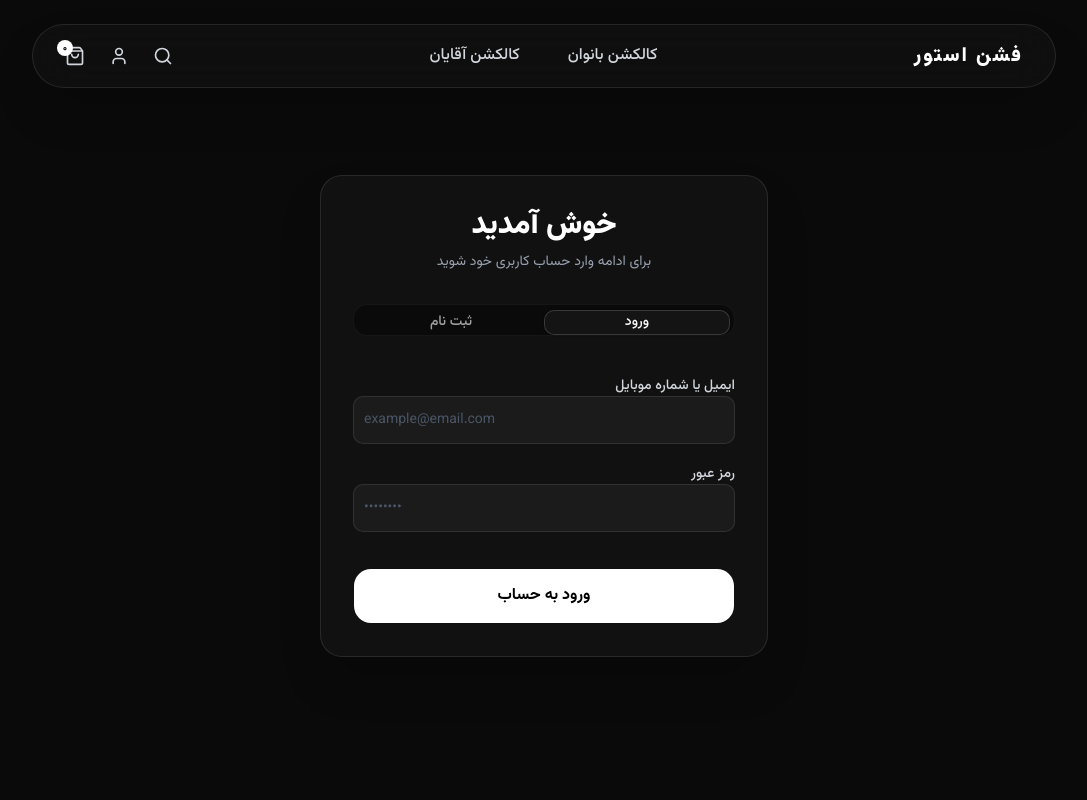
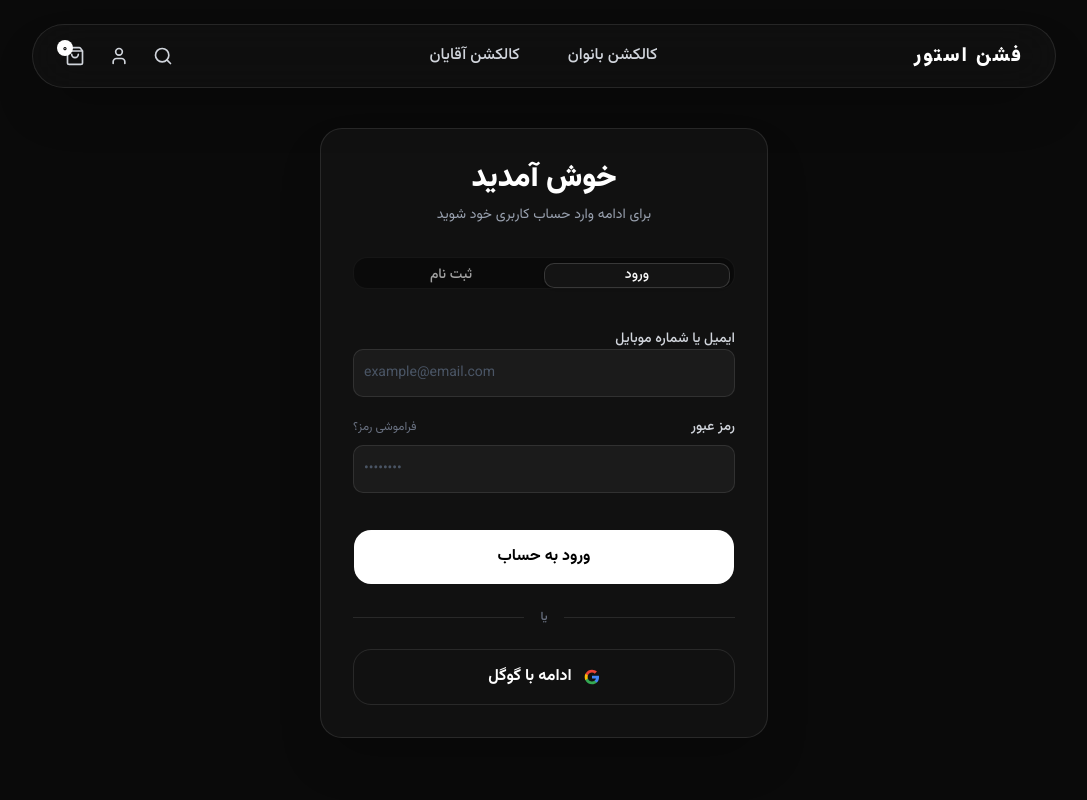
Before and after one commit to tinkernie/fashion-store, a Next.js app in the folder frontend/: page /auth in a window 1280 px wide. Shown: the top 800 px of the page, without its empty margins (96-1183 px from the left). Built offline with nearby package versions, Linux system fonts and the light colour scheme.

Commit message:
feat: integrate google oauth mock button and UI divider into auth flow

```diff
--- a/frontend/src/app/auth/page.tsx
+++ b/frontend/src/app/auth/page.tsx
@@ -31,22 +31,23 @@ const registerSchema = z.object({
   password: z.string().min(8, "رمز عبور باید حداقل ۸ کاراکتر باشد"),
 });
 
+const forgotPasswordSchema = z.object({
+  identifier: identifierValidator,
+});
+
 type LoginForm = z.infer<typeof loginSchema>;
 type RegisterForm = z.infer<typeof registerSchema>;
+type ForgotPasswordForm = z.infer<typeof forgotPasswordSchema>;
 
 export default function AuthPage() {
   const router = useRouter();
   const [isLoading, setIsLoading] = useState(false);
+  const [view, setView] = useState<"auth" | "forgotPassword">("auth");
 
-  // Login Form Hook
-  const { register: registerLogin, handleSubmit: handleLoginSubmit, formState: { errors: loginErrors } } = useForm<LoginForm>({
-    resolver: zodResolver(loginSchema),
-  });
-
-  // Register Form Hook
-  const { register: registerSignup, handleSubmit: handleRegisterSubmit, formState: { errors: registerErrors } } = useForm<RegisterForm>({
-    resolver: zodResolver(registerSchema),
-  });
+  // Form Hooks
+  const { register: registerLogin, handleSubmit: handleLoginSubmit, formState: { errors: loginErrors } } = useForm<LoginForm>({ resolver: zodResolver(loginSchema) });
+  const { register: registerSignup, handleSubmit: handleRegisterSubmit, formState: { errors: registerErrors } } = useForm<RegisterForm>({ resolver: zodResolver(registerSchema) });
+  const { register: registerForgot, handleSubmit: handleForgotSubmit, formState: { errors: forgotErrors }, reset: resetForgot } = useForm<ForgotPasswordForm>({ resolver: zodResolver(forgotPasswordSchema) });
 
   const onLogin = (data: LoginForm) => {
     setIsLoading(true);
@@ -66,6 +67,53 @@ export default function AuthPage() {
     }, 1500);
   };
 
+  const onForgotPassword = (data: ForgotPasswordForm) => {
+    setIsLoading(true);
+    setTimeout(() => {
+      setIsLoading(false);
+      toast.success("لینک بازیابی ارسال شد", { description: "لطفاً ایمیل یا پیامک خود را بررسی کنید" });
+      setView("auth");
+      resetForgot();
+    }, 1500);
+  };
+
+  const handleGoogleAuth = () => {
+    setIsLoading(true);
+    setTimeout(() => {
+      setIsLoading(false);
+      toast.success("ورود با گوگل موفقیت‌آمیز بود");
+      router.push("/");
+    }, 1000);
+  };
+
+  // Reusable Google Button Component
+  const GoogleButton = () => (
+    <div className="mt-6">
+      <div className="relative mb-6">
+        <div className="absolute inset-0 flex items-center">
+          <span className="w-full border-t border-white/10" />
+        </div>
+        <div className="relative flex justify-center text-xs uppercase">
+          <span className="bg-[#111111] px-4 text-gray-500 font-medium">یا</span>
+        </div>
+      </div>
+      <Button
+        type="button"
+        onClick={handleGoogleAuth}
+        disabled={isLoading}
+        className="w-full h-14 rounded-2xl border border-white/10 bg-transparent text-white hover:bg-white/5 text-base font-bold transition-all flex items-center justify-center gap-3"
+      >
+        <svg viewBox="0 0 24 24" className="w-5 h-5">
+          <path d="M22.56 12.25c0-.78-.07-1.53-.2-2.25H12v4.26h5.92c-.26 1.37-1.04 2.53-2.21 3.31v2.77h3.57c2.08-1.92 3.28-4.74 3.28-8.09z" fill="#4285F4" />
+          <path d="M12 23c2.97 0 5.46-.98 7.28-2.66l-3.57-2.77c-.98.66-2.23 1.06-3.71 1.06-2.86 0-5.29-1.93-6.16-4.53H2.18v2.84C3.99 20.53 7.7 23 12 23z" fill="#34A853" />
+          <path d="M5.84 14.09c-.22-.66-.35-1.36-.35-2.09s.13-1.43.35-2.09V7.07H2.18C1.43 8.55 1 10.22 1 12s.43 3.45 1.18 4.93l2.85-2.22.81-.62z" fill="#FBBC05" />
+          <path d="M12 5.38c1.62 0 3.06.56 4.21 1.64l3.15-3.15C17.45 2.09 14.97 1 12 1 7.7 1 3.99 3.47 2.18 7.07l3.66 2.84c.87-2.6 3.3-4.53 6.16-4.53z" fill="#EA4335" />
+        </svg>
+        ادامه با گوگل
+      </Button>
+    </div>
+  );
+
   return (
     <main className="min-h-screen pt-32 pb-24 px-6 flex items-center justify-center">
       <motion.div
@@ -74,6 +122,9 @@ export default function AuthPage() {
         className="w-full max-w-md"
       >
         <div className="bg-[#111111] border border-white/10 rounded-3xl p-8 shadow-2xl">
+
+          {view === "auth" ? (
+            <>
               <div className="text-center mb-8">
                 <h1 className="text-3xl font-black text-white mb-2">خوش آمدید</h1>
                 <p className="text-gray-400 text-sm">برای ادامه وارد حساب کاربری خود شوید</p>
@@ -90,29 +141,22 @@ export default function AuthPage() {
                   <form onSubmit={handleLoginSubmit(onLogin)} className="space-y-5">
                     <div className="space-y-2">
                       <label className="text-sm font-medium text-gray-300">ایمیل یا شماره موبایل</label>
-                  <Input
-                    {...registerLogin("identifier")}
-                    placeholder="example@email.com"
-                    className="bg-[#0a0a0a] border-white/10 h-12 text-white placeholder:text-gray-600 focus-visible:ring-1 focus-visible:ring-white/30"
-                    dir="ltr"
-                  />
+                      <Input {...registerLogin("identifier")} placeholder="example@email.com" className="bg-[#0a0a0a] border-white/10 h-12 text-white placeholder:text-gray-600 focus-visible:ring-1 focus-visible:ring-white/30" dir="ltr" />
                       {loginErrors.identifier && <p className="text-red-500 text-xs mt-1">{loginErrors.identifier.message}</p>}
                     </div>
                     <div className="space-y-2">
+                      <div className="flex justify-between items-center">
                         <label className="text-sm font-medium text-gray-300">رمز عبور</label>
-                  <Input
-                    {...registerLogin("password")}
-                    type="password"
-                    placeholder="••••••••"
-                    className="bg-[#0a0a0a] border-white/10 h-12 text-white placeholder:text-gray-600 focus-visible:ring-1 focus-visible:ring-white/30"
-                    dir="ltr"
-                  />
+                        <button type="button" onClick={() => setView("forgotPassword")} className="text-xs text-gray-500 hover:text-white transition-colors">فراموشی رمز؟</button>
+                      </div>
+                      <Input {...registerLogin("password")} type="password" placeholder="••••••••" className="bg-[#0a0a0a] border-white/10 h-12 text-white placeholder:text-gray-600 focus-visible:ring-1 focus-visible:ring-white/30" dir="ltr" />
                       {loginErrors.password && <p className="text-red-500 text-xs mt-1">{loginErrors.password.message}</p>}
                     </div>
                     <Button disabled={isLoading} type="submit" className="w-full h-14 rounded-2xl bg-white text-black hover:bg-gray-200 text-base font-bold transition-all mt-4">
                       {isLoading ? "در حال پردازش..." : "ورود به حساب"}
                     </Button>
                   </form>
+                  <GoogleButton />
                 </TabsContent>
 
                 {/* Register Tab */}
@@ -120,41 +164,51 @@ export default function AuthPage() {
                   <form onSubmit={handleRegisterSubmit(onRegister)} className="space-y-5">
                     <div className="space-y-2">
                       <label className="text-sm font-medium text-gray-300">نام و نام خانوادگی</label>
-                  <Input
-                    {...registerSignup("fullName")}
-                    placeholder="مثال: علی رضایی"
-                    className="bg-[#0a0a0a] border-white/10 h-12 text-white placeholder:text-gray-600 focus-visible:ring-1 focus-visible:ring-white/30"
-                  />
+                      <Input {...registerSignup("fullName")} placeholder="مثال: علی رضایی" className="bg-[#0a0a0a] border-white/10 h-12 text-white placeholder:text-gray-600 focus-visible:ring-1 focus-visible:ring-white/30" />
                       {registerErrors.fullName && <p className="text-red-500 text-xs mt-1">{registerErrors.fullName.message}</p>}
                     </div>
                     <div className="space-y-2">
                       <label className="text-sm font-medium text-gray-300">ایمیل یا شماره موبایل</label>
-                  <Input
-                    {...registerSignup("identifier")}
-                    placeholder="example@email.com"
-                    className="bg-[#0a0a0a] border-white/10 h-12 text-white placeholder:text-gray-600 focus-visible:ring-1 focus-visible:ring-white/30"
-                    dir="ltr"
-                  />
+                      <Input {...registerSignup("identifier")} placeholder="example@email.com" className="bg-[#0a0a0a] border-white/10 h-12 text-white placeholder:text-gray-600 focus-visible:ring-1 focus-visible:ring-white/30" dir="ltr" />
                       {registerErrors.identifier && <p className="text-red-500 text-xs mt-1">{registerErrors.identifier.message}</p>}
                     </div>
                     <div className="space-y-2">
                       <label className="text-sm font-medium text-gray-300">رمز عبور</label>
-                  <Input
-                    {...registerSignup("password")}
-                    type="password"
-                    placeholder="••••••••"
-                    className="bg-[#0a0a0a] border-white/10 h-12 text-white placeholder:text-gray-600 focus-visible:ring-1 focus-visible:ring-white/30"
-                    dir="ltr"
-                  />
+                      <Input {...registerSignup("password")} type="password" placeholder="••••••••" className="bg-[#0a0a0a] border-white/10 h-12 text-white placeholder:text-gray-600 focus-visible:ring-1 focus-visible:ring-white/30" dir="ltr" />
                       {registerErrors.password && <p className="text-red-500 text-xs mt-1">{registerErrors.password.message}</p>}
                     </div>
                     <Button disabled={isLoading} type="submit" className="w-full h-14 rounded-2xl bg-white text-black hover:bg-gray-200 text-base font-bold transition-all mt-4">
                       {isLoading ? "در حال پردازش..." : "ایجاد حساب کاربری"}
                     </Button>
                   </form>
+                  <GoogleButton />
                 </TabsContent>
+              </Tabs>
+            </>
+          ) : (
+            // Forgot Password View
+            <motion.div initial={{ opacity: 0 }} animate={{ opacity: 1 }}>
+              <div className="text-center mb-8">
+                <h2 className="text-2xl font-black text-white mb-2">بازیابی رمز عبور</h2>
+                <p className="text-gray-400 text-sm">ایمیل یا شماره موبایل خود را وارد کنید</p>
+              </div>
+              <form onSubmit={handleForgotSubmit(onForgotPassword)} className="space-y-5">
+                <div className="space-y-2">
+                  <Input {...registerForgot("identifier")} placeholder="example@email.com" className="bg-[#0a0a0a] border-white/10 h-12 text-white placeholder:text-gray-600 focus-visible:ring-1 focus-visible:ring-white/30" dir="ltr" />
+                  {forgotErrors.identifier && <p className="text-red-500 text-xs mt-1">{forgotErrors.identifier.message}</p>}
+                </div>
+                <div className="flex flex-col gap-3 mt-6">
+                  <Button disabled={isLoading} type="submit" className="w-full h-14 rounded-2xl bg-white text-black hover:bg-gray-200 text-base font-bold transition-all">
+                    {isLoading ? "در حال پردازش..." : "ارسال لینک بازیابی"}
+                  </Button>
+                  <Button type="button" onClick={() => setView("auth")} variant="ghost" className="w-full h-14 rounded-2xl text-gray-400 hover:text-white hover:bg-white/5 text-sm font-medium transition-all">
+                    بازگشت به صفحه ورود
+                  </Button>
+                </div>
+              </form>
+            </motion.div>
+          )}
 
-          </Tabs>
         </div>
       </motion.div>
     </main>
```
Lines whose indentation alone changed are shown as unchanged.
